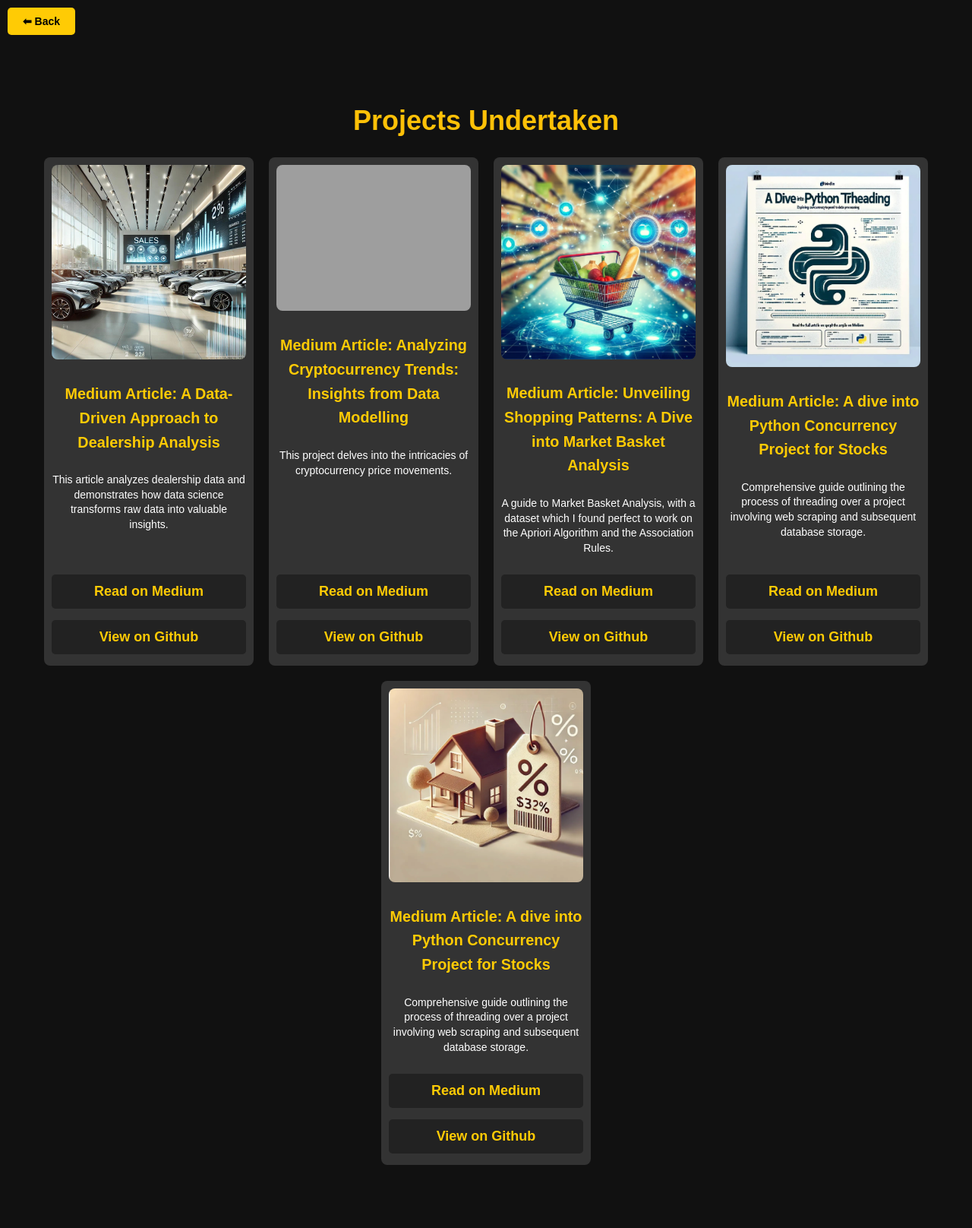
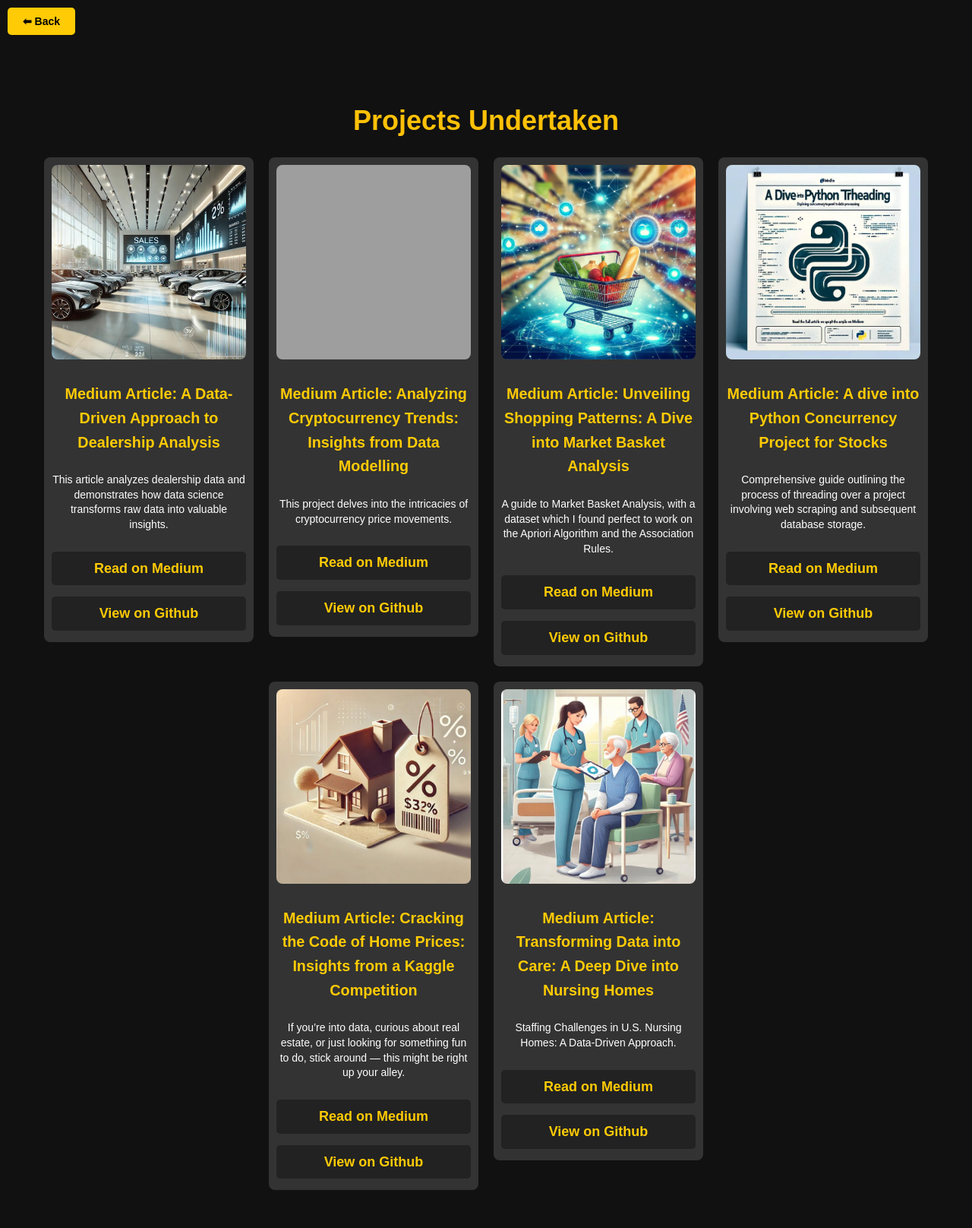
Before and after one commit to param10/Portfolio, a Flask app: page /projects in a window 1280 px wide. Shown: the whole page at 76% size. Before the commit the page ends 1533 px from the top, so only its background shows below. Run offline with Flask 3, Linux system fonts and the light colour scheme; grey boxes are pictures that could not be loaded.

Commit message:
Project 6

```diff
--- a/templates/index.html
+++ b/templates/index.html
@@ -49,7 +49,7 @@
                 <a href="{{ url_for('projects') }}">Projects</a>
             </div>
 
-            <a href="{{ url_for('static', filename='Resume.pdf') }}" class="resume-button" download>Download Resume</a>
+            <a href="{{ url_for('static', filename='Resume_Param.pdf') }}" class="resume-button" download>Download Resume</a>
 
             <div class="social-media-icons">
                 <a href="https://www.instagram.com/he_is_apirate" target="_blank">
--- a/templates/projects.html
+++ b/templates/projects.html
@@ -44,6 +44,7 @@
     display: flex;
     flex-direction: column;
     justify-content: space-between;
+    height: 100%;
     }
 
     .project-item img {
@@ -51,6 +52,8 @@
         height: auto;
         border-radius: 8px;
         margin-bottom: 10px;
+        object-fit: cover;
+        aspect-ratio: 30/30;
     }
 
     .project-item h3 {
@@ -179,24 +182,27 @@
                 <div class="project-item">
                     <img src="{{ url_for('static', filename='Project4.jpg') }}" alt="Project4 Image">
                     <h3>Medium Article: A dive into Python Concurrency Project for Stocks</h3>
-                    <p> Comprehensive guide outlining the process of threading over a project involving web scraping and subsequent database storage.</p>
+                    <p>Comprehensive guide outlining the process of threading over a project involving web scraping and subsequent database storage.</p>
                     <a href="https://medium.com/@theparamjaswal/a-dive-into-python-threading-33c7b6d9012b" target="_blank">Read on Medium</a>
                     <a href="https://github.com/param10/Concurrency.git" target="_blank">View on Github</a>
                 </div>
 
+
                 <div class="project-item">
                     <img src="{{ url_for('static', filename='Project5.jpg') }}" alt="Project5 Image">
-                    <h3>Medium Article: A dive into Python Concurrency Project for Stocks</h3>
-                    <p> Comprehensive guide outlining the process of threading over a project involving web scraping and subsequent database storage.</p>
+                    <h3>Medium Article: Cracking the Code of Home Prices: Insights from a Kaggle Competition</h3>
+                    <p>If you’re into data, curious about real estate, or just looking for something fun to do, stick around — this might be right up your alley.</p>
                     <a href="https://medium.com/@theparamjaswal/cracking-the-code-of-home-prices-insights-from-a-kaggle-competition-859e9a145910" target="_blank">Read on Medium</a>
                     <a href="https://github.com/param10/HousePrediction.git" target="_blank">View on Github</a>
                 </div>
 
-
-
-
-
-
+                <div class="project-item">
+                    <img src="{{ url_for('static', filename='Project6.jpg') }}" alt="Project6 Image">
+                    <h3>Medium Article: Transforming Data into Care: A Deep Dive into Nursing Homes</h3>
+                    <p>Staffing Challenges in U.S. Nursing Homes: A Data-Driven Approach.</p>
+                    <a href="https://medium.com/@theparamjaswal/transforming-data-into-care-a-deep-dive-into-nursing-homes-9299b116deff" target="_blank">Read on Medium</a>
+                    <a href="https://github.com/param10/NursingHouse_Analysis.git" target="_blank">View on Github</a>
+                </div>
             </div>
         </div>
     </section>
```
Also changed, not shown: static/Project6.jpg (added), 3 other files. Lines whose indentation alone changed are shown as unchanged.
